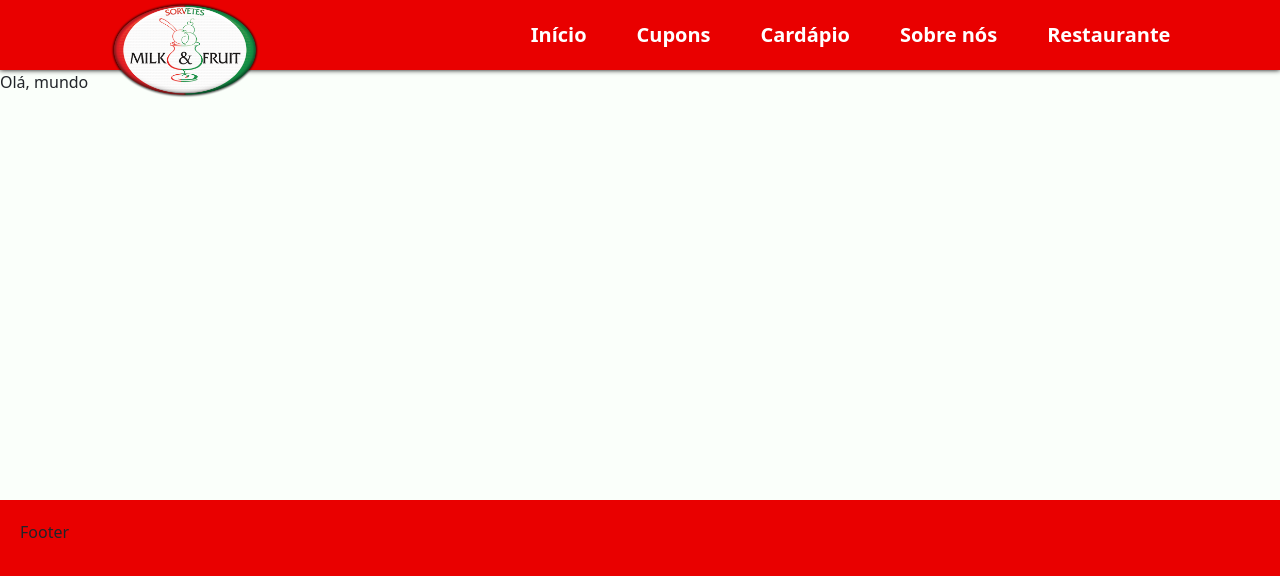
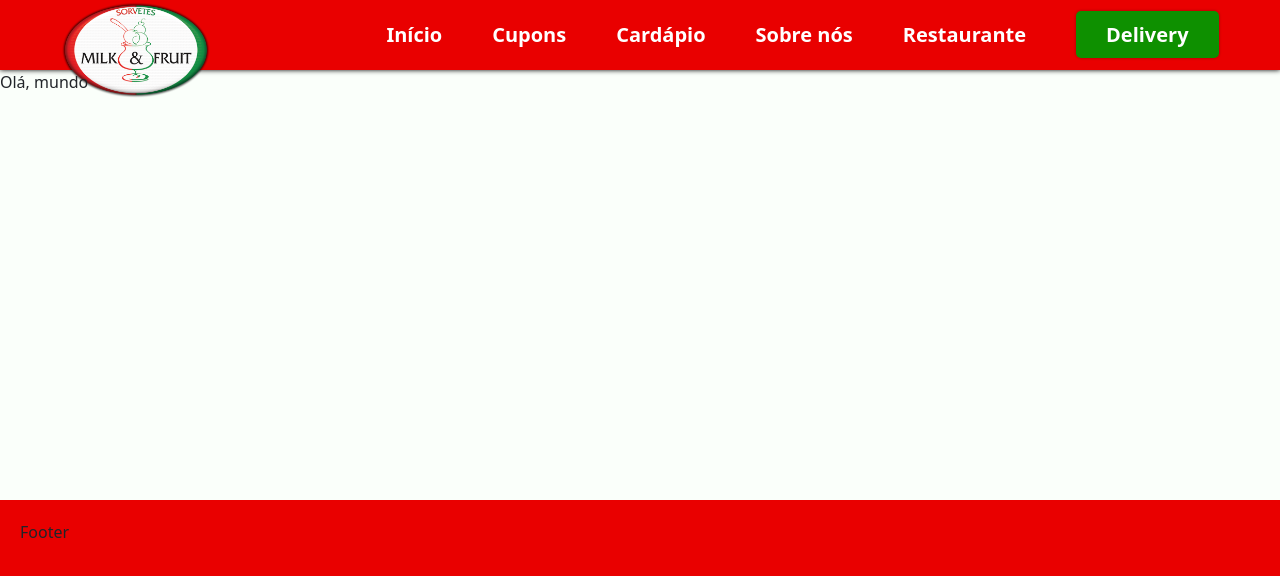
Before and after one commit to gaoliver/milkefruit-react, a React (Create React App) app: page / in a window 1280 px wide. Shown: the top 576 px of the page. Built offline with nearby package versions, Linux system fonts and the light colour scheme.

Commit message:
feat: Delivery option on menu

```diff
--- a/src/components/Header/header.scss
+++ b/src/components/Header/header.scss
@@ -31,4 +31,11 @@ header {
         color: white;
         text-decoration: underline;
     }
+    .delivery a {
+        background-color: var(--secondary);
+        padding-inline: 30px;
+        padding-block: 10px;
+        border-radius: 5px;
+        box-shadow: 0 0 3px #0005;
+    }
 }
--- a/src/components/Header/index.tsx
+++ b/src/components/Header/index.tsx
@@ -24,6 +24,9 @@ function Header() {
         <li>
           <a href="#">Restaurante</a>
         </li>
+        <li className="delivery">
+          <a href="#">Delivery</a>
+        </li>
       </ul>
     </header>
   );
```
